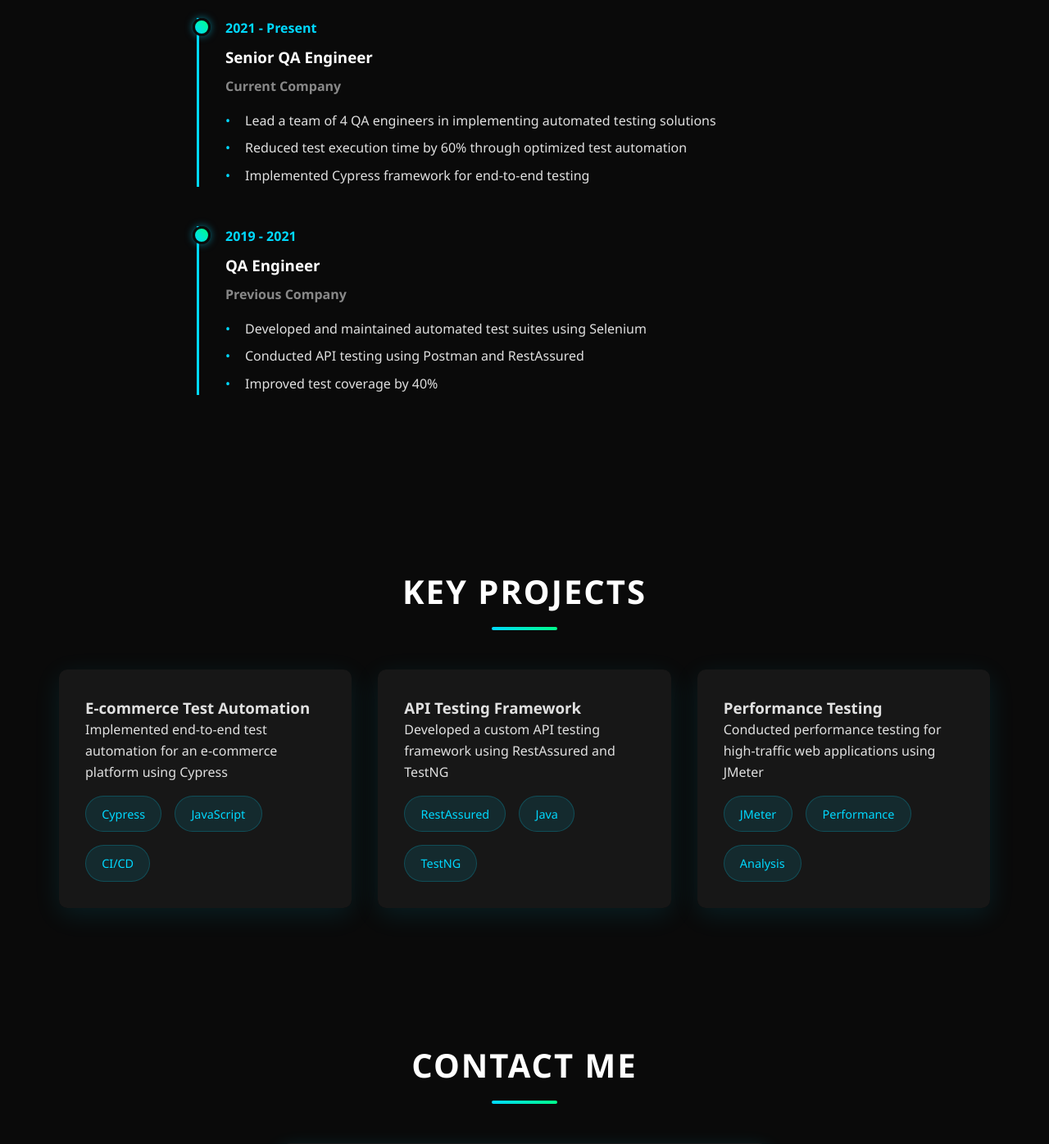
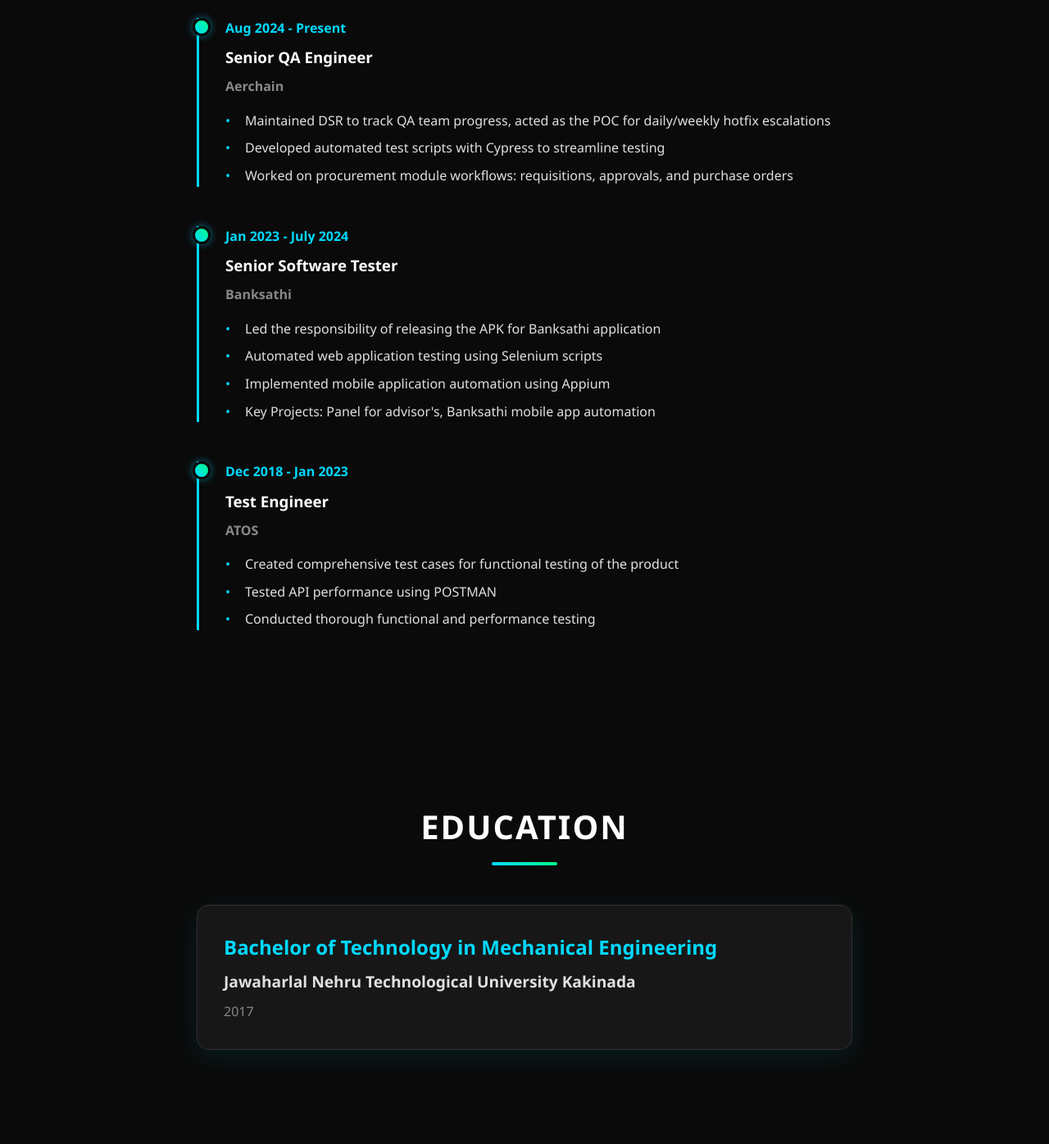
Before and after one commit to zeeshan146/Portfolio, a plain HTML site: page index.html in a window 1280 px wide. Shown: the part 2200-3596 px from the top of the page at 82% size. Drawn offline with Linux system fonts and the light colour scheme.

Commit message:
Updated experience and education sections

```diff
--- a/index.html
+++ b/index.html
@@ -111,28 +111,55 @@
         <h2>Professional Experience</h2>
         <div class="experience-timeline">
             <div class="experience-item">
-                <div class="experience-date">2021 - Present</div>
+                <div class="experience-date">Aug 2024 - Present</div>
                 <div class="experience-content">
                     <h3>Senior QA Engineer</h3>
-                    <h4>Current Company</h4>
+                    <h4>Aerchain</h4>
                     <ul>
-                        <li>Lead a team of 4 QA engineers in implementing automated testing solutions</li>
-                        <li>Reduced test execution time by 60% through optimized test automation</li>
-                        <li>Implemented Cypress framework for end-to-end testing</li>
+                        <li>Maintained DSR to track QA team progress, acted as the POC for daily/weekly hotfix escalations</li>
+                        <li>Developed automated test scripts with Cypress to streamline testing</li>
+                        <li>Worked on procurement module workflows: requisitions, approvals, and purchase orders</li>
                     </ul>
                 </div>
             </div>
+
             <div class="experience-item">
-                <div class="experience-date">2019 - 2021</div>
+                <div class="experience-date">Jan 2023 - July 2024</div>
                 <div class="experience-content">
-                    <h3>QA Engineer</h3>
-                    <h4>Previous Company</h4>
+                    <h3>Senior Software Tester</h3>
+                    <h4>Banksathi</h4>
                     <ul>
-                        <li>Developed and maintained automated test suites using Selenium</li>
-                        <li>Conducted API testing using Postman and RestAssured</li>
-                        <li>Improved test coverage by 40%</li>
+                        <li>Led the responsibility of releasing the APK for Banksathi application</li>
+                        <li>Automated web application testing using Selenium scripts</li>
+                        <li>Implemented mobile application automation using Appium</li>
+                        <li>Key Projects: Panel for advisor's, Banksathi mobile app automation</li>
                     </ul>
                 </div>
+            </div>
+
+            <div class="experience-item">
+                <div class="experience-date">Dec 2018 - Jan 2023</div>
+                <div class="experience-content">
+                    <h3>Test Engineer</h3>
+                    <h4>ATOS</h4>
+                    <ul>
+                        <li>Created comprehensive test cases for functional testing of the product</li>
+                        <li>Tested API performance using POSTMAN</li>
+                        <li>Conducted thorough functional and performance testing</li>
+                    </ul>
+                </div>
+            </div>
+        </div>
+    </section>
+
+    <!-- Education Section -->
+    <section id="education">
+        <h2>Education</h2>
+        <div class="education-content">
+            <div class="education-item">
+                <h3>Bachelor of Technology in Mechanical Engineering</h3>
+                <h4>Jawaharlal Nehru Technological University Kakinada</h4>
+                <p class="education-year">2017</p>
             </div>
         </div>
     </section>
--- a/style.css
+++ b/style.css
@@ -552,3 +552,42 @@ section {
 html {
     scroll-behavior: smooth;
 }
+
+.education-content {
+    max-width: 800px;
+    margin: 0 auto;
+}
+
+.education-item {
+    background: rgba(25, 25, 25, 0.95);
+    backdrop-filter: blur(10px);
+    border: 1px solid rgba(255, 255, 255, 0.1);
+    box-shadow: 0 8px 32px rgba(0, 217, 255, 0.1);
+    padding: 2rem;
+    border-radius: 15px;
+    margin-bottom: 2rem;
+    transition: transform 0.3s ease;
+}
+
+.education-item:hover {
+    transform: translateY(-5px);
+    box-shadow: 0 12px 40px rgba(0, 217, 255, 0.2);
+}
+
+.education-item h3 {
+    color: #00d9ff;
+    margin-bottom: 0.5rem;
+    font-size: 1.5rem;
+}
+
+.education-item h4 {
+    color: #e0e0e0;
+    margin-bottom: 0.5rem;
+    font-size: 1.2rem;
+}
+
+.education-year {
+    color: #888;
+    font-size: 1rem;
+    font-weight: 500;
+}
```
